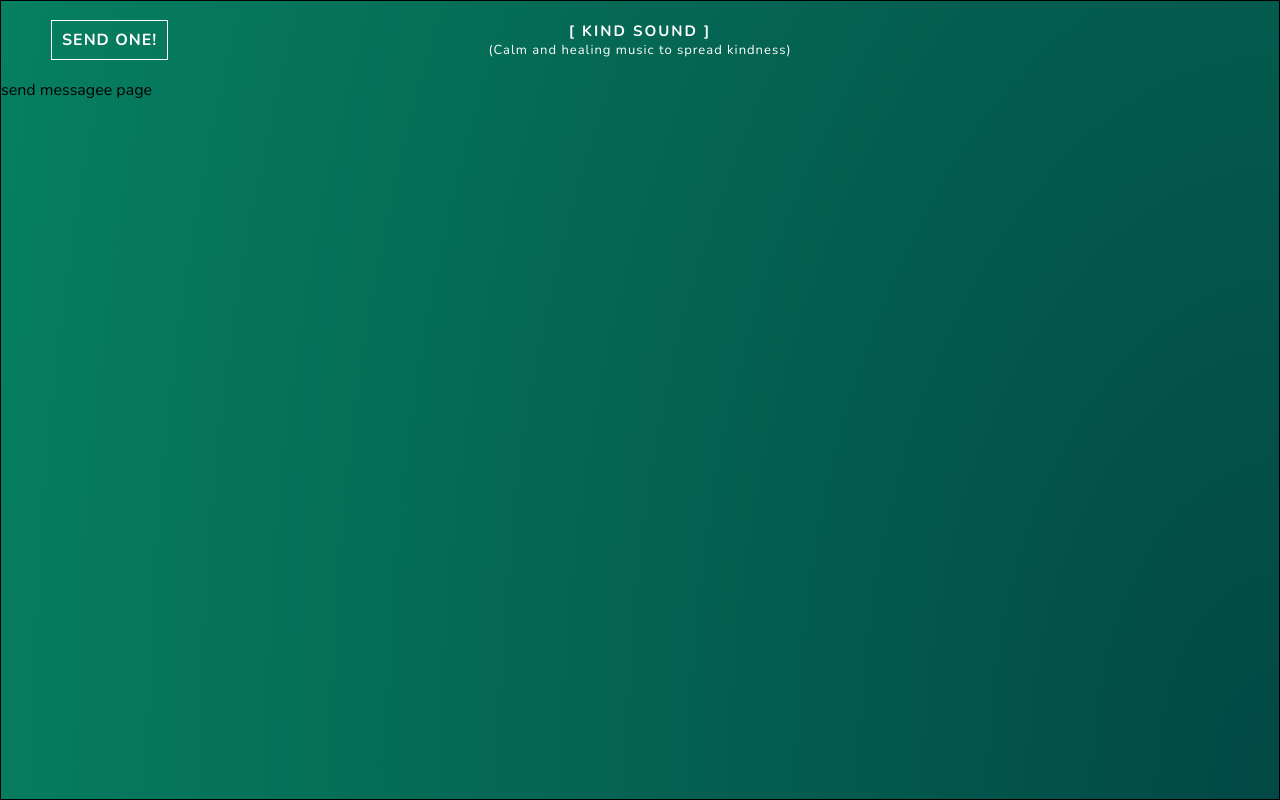
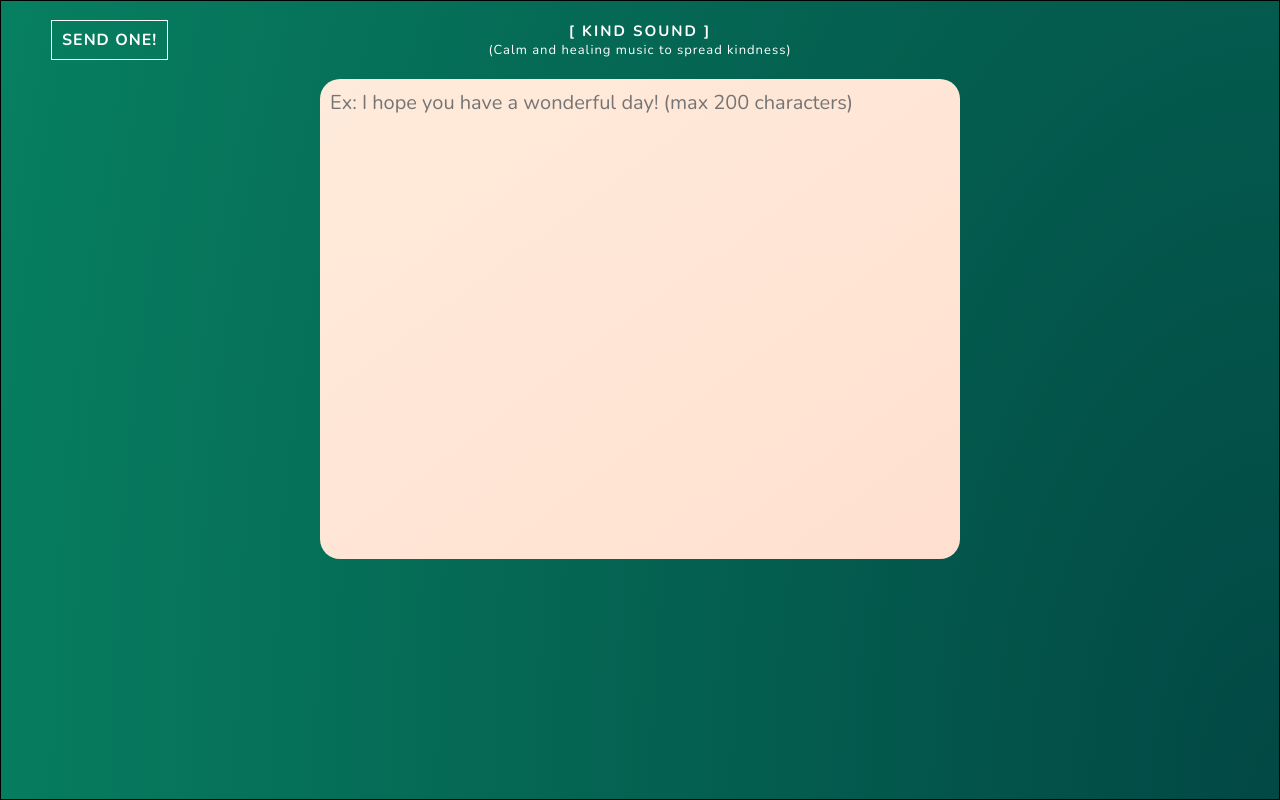
Before and after one commit to nathanchess/Kind-Sound, a React (Create React App) app in the folder client/: page /send in a window 1280 px wide. Built offline with nearby package versions, Linux system fonts and the light colour scheme.

Commit message:
Add SendMesage css

```diff
--- a/client/src/Pages/SendMessage.css
+++ b/client/src/Pages/SendMessage.css
@@ -0,0 +1,19 @@
+.send-message {
+  display: flex;
+  justify-content: center;
+}
+
+#message-input {
+  width: clamp(400px, 50vw, 1000px);
+  height: 60vh;
+  font-size: 20px;
+  resize: none;
+  border-style: none;
+  background-image: linear-gradient(to bottom right, #ffebdb, #ffe0d0);
+  padding: 10px;
+  border-radius: 20px;
+}
+
+#message-input:focus {
+  outline-style: none;
+}
--- a/client/src/Pages/SendMessage.js
+++ b/client/src/Pages/SendMessage.js
@@ -1,9 +1,14 @@
 import React from 'react'
+import './SendMessage.css'
+
+// If you want to you can move all the css in SendMessage to App.css
 
 const SendMessage = () => {
   return (
-    <div>
-        send messagee page
+    <div className="send-message">
+        <textarea type="text" id="message-input" placeholder="Ex: I hope you have a wonderful day! (max 200 characters)" maxLength="200">
+
+        </textarea>
     </div>
   )
 }
```
